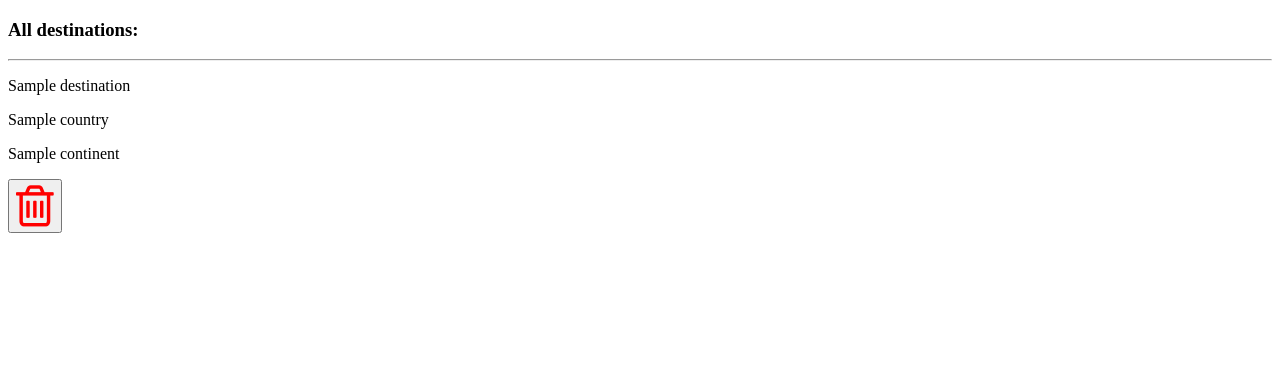
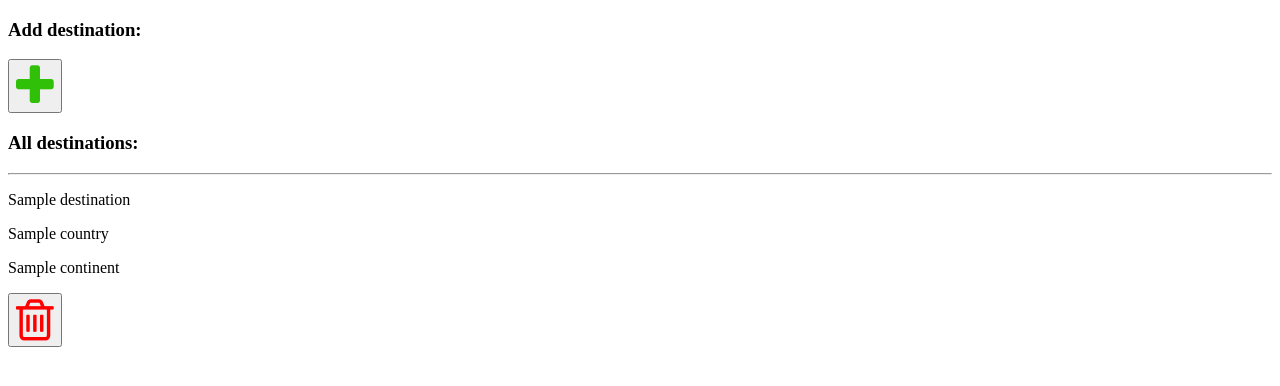
Before and after one commit to sshingler/solo_project_1, a Flask app: page / in a window 1280 px wide. Shown: the part 52-438 px from the top of the page. Run offline with Flask 2, Linux system fonts and the light colour scheme; a database or web service that is not in the repository returns one stand-in record (values such as "Sample title"); some libraries are stand-ins or nearby versions.

Commit message:
14 - insert add destination button and destination/new.html

```diff
--- a/controllers/destinations_controller.py
+++ b/controllers/destinations_controller.py
@@ -16,3 +16,7 @@ def destinations():
 def delete_destination(id):
     destination_repository.delete(id)
     return redirect ('/')
+
+@destinations_blueprint.route("/destinations/new")
+def new_destination():
+    return render_template("destinations/new.html")
--- a/templates/destinations/index.html
+++ b/templates/destinations/index.html
@@ -1,9 +1,15 @@
 {% extends "base.html" %}
 {% block content %}
 
+<h3>Add destination:</h3>
+
+<div class="buttons">
+    <form class = "new_destination_button" action = "/destinations/new">
+        <button class="fa fa-solid fa-plus fa-3x" style="color:rgb(47, 192, 7)"></button>
+    </form>
+</div>
+
 <h3>All destinations:</h3>
-
-
 
 {% for destinations in all_destinations %}
 
--- /dev/null
+++ b/templates/destinations/new.html
@@ -0,0 +1,6 @@
+{% extends "base.html" %}
+{% block content %}
+
+<h3>Add destination:</h3>
+
+{% endblock %}
```
